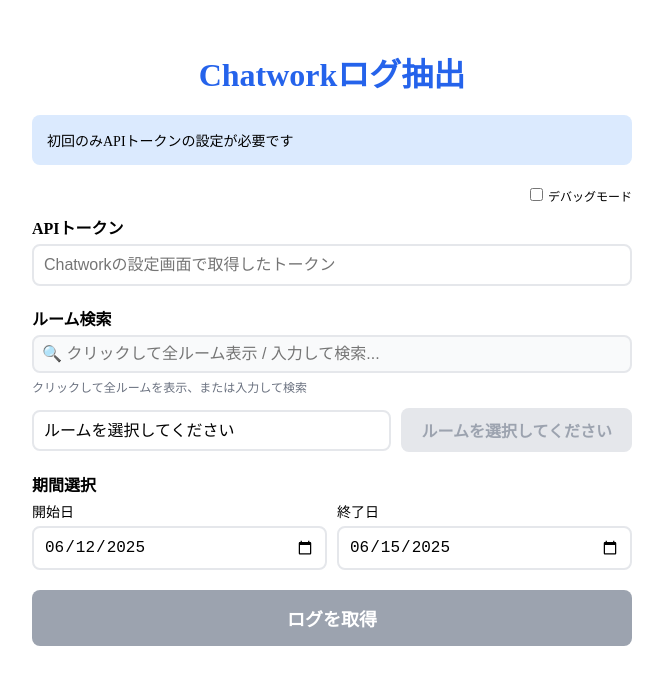
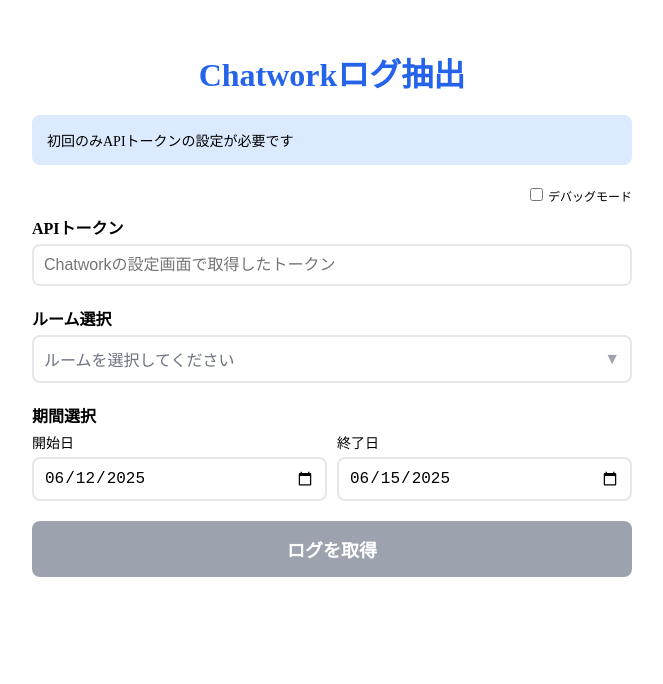
Before and after one commit to Yusuke0018/chatwork-log-extractor, a Next.js app: page / in a window 1280 px wide. Shown: the top 684 px of the page, without its empty margins (308-971 px from the left). Built offline with nearby package versions, Linux system fonts and the light colour scheme.

Commit message:
Update index.js

```diff
--- a/pages/index.js
+++ b/pages/index.js
@@ -1,6 +1,6 @@
-import React, { useState, useEffect } from 'react';
+import React, { useState, useEffect, useRef } from 'react';
 
-export default function Home() {
+export default function App() {
   const [apiToken, setApiToken] = useState('');
   const [rooms, setRooms] = useState([]);
   const [selectedRoom, setSelectedRoom] = useState('');
@@ -20,6 +20,7 @@ export default function Home() {
   const [roomSearchQuery, setRoomSearchQuery] = useState(''); // ルーム検索用
   const [showSearchDropdown, setShowSearchDropdown] = useState(false); // 検索ドロップダウンの表示状態
   const [searchHighlightIndex, setSearchHighlightIndex] = useState(-1); // キーボード選択用のインデックス
+  const searchInputRef = useRef(null); // 検索入力への参照
 
   useEffect(() => {
     // モバイル判定
@@ -48,6 +49,14 @@ export default function Home() {
 
     return () => window.removeEventListener('resize', checkMobile);
   }, []);
+
+  // 検索ドロップダウンが表示されたら入力欄にフォーカス
+  useEffect(() => {
+    if (showSearchDropdown && searchInputRef.current) {
+      searchInputRef.current.focus();
+    }
+  }, [showSearchDropdown]);
+
 
   // ルーム検索フィルタリング
   const filteredRooms = rooms.filter(room => {
@@ -574,6 +583,8 @@ export default function Home() {
     }
   };
 
+  const selectedRoomName = rooms.find(r => String(r.room_id) === String(selectedRoom))?.name || `ID: ${selectedRoom}`;
+
   return (
     <div style={{
       padding: isMobile ? '10px' : '20px',
@@ -771,10 +782,12 @@ export default function Home() {
                     borderRadius: '8px',
                     display: 'flex',
                     justifyContent: 'space-between',
-                    alignItems: 'center'
+                    alignItems: 'center',
+                    flexWrap: 'wrap',
+                    gap: '10px'
                   }}
                 >
-                  <div style={{ flex: 1 }}>
+                  <div style={{ flex: '1 1 200px' }}>
                     <span style={{ fontWeight: 'bold', color: '#0284c7' }}>
                       ⏰ {room.roomName || `ルームID: ${room.roomId}`}
                     </span>
@@ -783,7 +796,7 @@ export default function Home() {
                       次回: {nextSaveDate}
                     </div>
                   </div>
-                  <div style={{ display: 'flex', alignItems: 'center', gap: '10px' }}>
+                  <div style={{ display: 'flex', alignItems: 'center', gap: '10px', flexShrink: 0 }}>
                     <div style={{ display: 'flex', alignItems: 'center', gap: '5px' }}>
                       <span style={{ fontSize: '14px', color: '#64748b' }}>
                         保存期間:
@@ -859,6 +872,7 @@ export default function Home() {
         />
       </div>
 
+      {/* ----- ここからルーム選択UI ----- */}
       <div style={{ marginBottom: '20px' }}>
         <label style={{
           display: 'block',
@@ -866,83 +880,40 @@ export default function Home() {
           fontWeight: 'bold',
           fontSize: isMobile ? '14px' : '16px'
         }}>
-          ルーム検索
+          ルーム選択
         </label>
 
-        {/* ルーム検索ボックス */}
-        {rooms.length > 0 && (
-          <div style={{ marginBottom: '10px', position: 'relative' }}>
         <div style={{ position: 'relative' }}>
-              <input
-                type="text"
-                value={roomSearchQuery}
-                onChange={(e) => {
-                  setRoomSearchQuery(e.target.value);
-                  setShowSearchDropdown(true);
-                  setSearchHighlightIndex(-1);
-                }}
-                onKeyDown={handleSearchKeyDown}
-                onFocus={() => {
-                  setShowSearchDropdown(true);
-                }}
-                onBlur={() => {
-                  // 少し遅延を入れて、クリックが完了してから閉じる
-                  setTimeout(() => {
-                    setShowSearchDropdown(false);
-                    setSearchHighlightIndex(-1);
-                  }, 200);
-                }}
-                placeholder="🔍 クリックして全ルーム表示 / 入力して検索..."
-                autoComplete="off"
+          <button
+            onClick={() => setShowSearchDropdown(true)}
+            disabled={rooms.length === 0}
             style={{
               width: '100%',
-                  padding: isMobile ? '10px 40px 10px 10px' : '8px 40px 8px 8px',
+              padding: isMobile ? '12px' : '10px',
               border: '2px solid #e5e7eb',
               borderRadius: '8px',
               fontSize: '16px',
+              backgroundColor: selectedRoom && isAutoSaveEnabled(selectedRoom) ? '#f0f9ff' : 'white',
               boxSizing: 'border-box',
               WebkitAppearance: 'none',
-                  backgroundColor: '#f9fafb'
+              textAlign: 'left',
+              display: 'flex',
+              justifyContent: 'space-between',
+              alignItems: 'center',
+              cursor: rooms.length > 0 ? 'pointer' : 'not-allowed',
             }}
-              />
-              {roomSearchQuery && (
-                <button
-                  onClick={() => {
-                    setRoomSearchQuery('');
-                    setShowSearchDropdown(false);
-                    setSearchHighlightIndex(-1);
-                  }}
-                  style={{
-                    position: 'absolute',
-                    right: '10px',
-                    top: '50%',
-                    transform: 'translateY(-50%)',
-                    background: 'none',
-                    border: 'none',
-                    cursor: 'pointer',
-                    fontSize: '20px',
-                    color: '#6b7280',
-                    padding: '5px'
-                  }}
-                  aria-label="検索をクリア"
           >
-                  ×
+            <span style={{
+              color: selectedRoom ? '#1f2937' : '#6b7280',
+              overflow: 'hidden',
+              textOverflow: 'ellipsis',
+              whiteSpace: 'nowrap',
+            }}>
+              {selectedRoom ? (isAutoSaveEnabled(selectedRoom) ? '⏰ ' : '') + selectedRoomName : 'ルームを選択してください'}
+            </span>
+            <span style={{color: '#9ca3af'}}>▼</span>
           </button>
-              )}
-            </div>
 
-            {/* 選択されていない場合のヒント */}
-            {!selectedRoom && !showSearchDropdown && (
-              <p style={{
-                fontSize: '12px',
-                color: '#6b7280',
-                marginTop: '5px'
-              }}>
-                クリックして全ルームを表示、または入力して検索
-              </p>
-            )}
-
-            {/* 検索候補ドロップダウン */}
           {showSearchDropdown && (
             <div style={{
               position: 'absolute',
@@ -954,16 +925,49 @@ export default function Home() {
               border: '2px solid #e5e7eb',
               borderRadius: '8px',
               boxShadow: '0 4px 6px rgba(0, 0, 0, 0.1)',
-                maxHeight: '300px',
-                overflow: 'auto',
               zIndex: 100
             }}>
-                {!roomSearchQuery ? (
-                  // 検索窓が空の場合は全ルームを表示
-                  rooms.map((room, index) => (
+              <div style={{ padding: '8px', borderBottom: '1px solid #f3f4f6' }}>
+                  <input
+                    ref={searchInputRef}
+                    type="text"
+                    value={roomSearchQuery}
+                    onChange={(e) => {
+                      setRoomSearchQuery(e.target.value);
+                      setSearchHighlightIndex(-1);
+                    }}
+                    onKeyDown={handleSearchKeyDown}
+                    onBlur={() => {
+                      setTimeout(() => {
+                        setShowSearchDropdown(false);
+                        setSearchHighlightIndex(-1);
+                      }, 200);
+                    }}
+                    placeholder="🔍 ルーム名・IDで検索..."
+                    autoComplete="off"
+                    style={{
+                      width: '100%',
+                      padding: '8px',
+                      border: '2px solid #e5e7eb',
+                      borderRadius: '8px',
+                      fontSize: '16px',
+                      boxSizing: 'border-box',
+                      WebkitAppearance: 'none',
+                    }}
+                  />
+              </div>
+
+              <div style={{ maxHeight: '300px', overflow: 'auto' }}>
+                {filteredRooms.length === 0 ? (
+                  <div style={{ padding: '12px', color: '#6b7280', textAlign: 'center', fontSize: '14px' }}>
+                    該当するルームが見つかりません
+                  </div>
+                ) : (
+                  filteredRooms.map((room, index) => (
                     <div
                       key={room.room_id}
                       onClick={() => selectSearchCandidate(room.room_id)}
+                      onMouseEnter={() => setSearchHighlightIndex(index)}
                       style={{
                         padding: '12px',
                         cursor: 'pointer',
@@ -975,87 +979,13 @@ export default function Home() {
                         backgroundColor: index === searchHighlightIndex ? '#e0f2fe' :
                           String(room.room_id) === String(selectedRoom) ? '#f0f9ff' : 'transparent'
                       }}
-                      onMouseEnter={(e) => {
-                        e.currentTarget.style.backgroundColor = '#f3f4f6';
-                        setSearchHighlightIndex(index);
-                      }}
-                      onMouseLeave={(e) => {
-                        e.currentTarget.style.backgroundColor =
-                          index === searchHighlightIndex ? '#e0f2fe' :
-                          String(room.room_id) === String(selectedRoom) ? '#f0f9ff' : 'transparent';
-                      }}
                     >
-                      {isAutoSaveEnabled(room.room_id) && (
-                        <span style={{ fontSize: '14px' }}>⏰</span>
-                      )}
+                      {isAutoSaveEnabled(room.room_id) && <span style={{ fontSize: '14px' }}>⏰</span>}
                       <div style={{ flex: 1 }}>
                         <div style={{ fontWeight: 'bold', color: '#1f2937' }}>
                           {room.name}
                           {String(room.room_id) === String(selectedRoom) && (
-                            <span style={{
-                              marginLeft: '8px',
-                              fontSize: '12px',
-                              color: '#0ea5e9',
-                              fontWeight: 'normal'
-                            }}>
-                              ✓ 選択中
-                            </span>
-                          )}
-                        </div>
-                        <div style={{ fontSize: '12px', color: '#6b7280' }}>
-                          ID: {room.room_id}
-                        </div>
-                      </div>
-                    </div>
-                  ))
-                ) : filteredRooms.length === 0 ? (
-                  <div style={{
-                    padding: '12px',
-                    color: '#6b7280',
-                    textAlign: 'center',
-                    fontSize: '14px'
-                  }}>
-                    該当するルームが見つかりません
-                  </div>
-                ) : (
-                  filteredRooms.map((room, index) => (
-                    <div
-                      key={room.room_id}
-                      onClick={() => selectSearchCandidate(room.room_id)}
-                      style={{
-                        padding: '12px',
-                        cursor: 'pointer',
-                        borderBottom: '1px solid #f3f4f6',
-                        display: 'flex',
-                        alignItems: 'center',
-                        gap: '8px',
-                        transition: 'background-color 0.2s',
-                        backgroundColor: index === searchHighlightIndex ? '#e0f2fe' :
-                                       String(room.room_id) === String(selectedRoom) ? '#f0f9ff' : 'transparent'
-                      }}
-                      onMouseEnter={(e) => {
-                        e.currentTarget.style.backgroundColor = '#f3f4f6';
-                        setSearchHighlightIndex(index);
-                      }}
-                      onMouseLeave={(e) => {
-                        e.currentTarget.style.backgroundColor =
-                          index === searchHighlightIndex ? '#e0f2fe' :
-                          String(room.room_id) === String(selectedRoom) ? '#f0f9ff' : 'transparent';
-                      }}
-                    >
-                      {isAutoSaveEnabled(room.room_id) && (
-                        <span style={{ fontSize: '14px' }}>⏰</span>
-                      )}
-                      <div style={{ flex: 1 }}>
-                        <div style={{ fontWeight: 'bold', color: '#1f2937' }}>
-                          {room.name}
-                          {String(room.room_id) === String(selectedRoom) && (
-                            <span style={{
-                              marginLeft: '8px',
-                              fontSize: '12px',
-                              color: '#0ea5e9',
-                              fontWeight: 'normal'
-                            }}>
+                            <span style={{ marginLeft: '8px', fontSize: '12px', color: '#0ea5e9', fontWeight: 'normal' }}>
                               ✓ 選択中
                             </span>
                           )}
@@ -1067,90 +997,43 @@ export default function Home() {
                     </div>
                   ))
                 )}
-                <div style={{
-                  padding: '8px 12px',
-                  backgroundColor: '#f9fafb',
-                  borderTop: '1px solid #e5e7eb',
-                  fontSize: '12px',
-                  color: '#6b7280',
-                  textAlign: 'center'
-                }}>
-                  {roomSearchQuery ?
-                    `${filteredRooms.length}件 / 全${rooms.length}件` :
-                    `全${rooms.length}件`
-                  }
+              </div>
+
+              <div style={{ padding: '8px 12px', backgroundColor: '#f9fafb', borderTop: '1px solid #e5e7eb', fontSize: '12px', color: '#6b7280', textAlign: 'center' }}>
+                {roomSearchQuery ? `${filteredRooms.length}件 / 全${rooms.length}件` : `全${rooms.length}件`}
                 {((roomSearchQuery && filteredRooms.length > 0) || (!roomSearchQuery && rooms.length > 0)) && (
-                    <span style={{ marginLeft: '8px' }}>
-                      ↑↓キーで選択
-                    </span>
+                  <span style={{ marginLeft: '8px' }}>↑↓キーで選択</span>
                 )}
               </div>
             </div>
           )}
         </div>
-        )}
 
-        <div style={{
-          display: 'flex',
-          gap: '10px',
-          flexDirection: isMobile ? 'column' : 'row',
-          alignItems: 'center'
-        }}>
-          <select
-            value={selectedRoom}
-            onChange={(e) => {
-              console.log('ルーム選択変更:', e.target.value);
-              setSelectedRoom(e.target.value);
-              setRoomSearchQuery(''); // 選択したら検索をクリア
-            }}
-            style={{
-              flex: 1,
-              padding: isMobile ? '12px' : '10px',
-              border: '2px solid #e5e7eb',
-              borderRadius: '8px',
-              fontSize: '16px',
-              backgroundColor: selectedRoom && isAutoSaveEnabled(selectedRoom) ? '#f0f9ff' : 'white',
-              boxSizing: 'border-box',
-              WebkitAppearance: 'none'
-            }}
-            disabled={rooms.length === 0}
-          >
-            <option value="">ルームを選択してください</option>
-            {rooms.map((room) => (
-              <option key={room.room_id} value={room.room_id}>
-                {isAutoSaveEnabled(room.room_id) ? '⏰ ' : ''}{room.name}
-              </option>
-            ))}
-          </select>
-          <div style={{
-            display: 'flex',
-            gap: '10px',
-            flexDirection: isMobile ? 'column' : 'row',
-            alignItems: 'stretch'
-          }}>
+        {/* かんたん定期保存UI */}
+        {selectedRoom && (
+          <div style={{ marginTop: '10px' }}>
             <button
               onClick={toggleAutoSave}
               disabled={!selectedRoom || (!isAutoSaveEnabled(selectedRoom) && autoSaveRooms.length >= 10)}
               style={{
-                padding: isMobile ? '12px 20px' : '10px 20px',
+                padding: '10px 20px',
                 backgroundColor: !selectedRoom ? '#e5e7eb' : isAutoSaveEnabled(selectedRoom) ? '#ef4444' : autoSaveRooms.length >= 10 ? '#9ca3af' : '#10b981',
-                color: !selectedRoom ? '#9ca3af' : 'white',
+                color: 'white',
                 border: 'none',
                 borderRadius: '8px',
                 cursor: selectedRoom && (isAutoSaveEnabled(selectedRoom) || autoSaveRooms.length < 10) ? 'pointer' : 'not-allowed',
                 fontWeight: 'bold',
                 fontSize: '16px',
                 width: '100%',
-                WebkitAppearance: 'none'
+                WebkitAppearance: 'none',
+                marginBottom: '10px'
               }}
             >
               {!selectedRoom ? 'ルームを選択してください' : isAutoSaveEnabled(selectedRoom) ? '🔴 かんたん定期保存を解除' : autoSaveRooms.length >= 10 ? '❌ 上限に達しています' : '🟢 かんたん定期保存をON'}
             </button>
-          </div>
-        </div>
 
-        {selectedRoom && !isAutoSaveEnabled(selectedRoom) && autoSaveRooms.length < 10 && (
-          <div style={{ marginTop: '10px', display: 'flex', alignItems: 'center', gap: '10px' }}>
+            {!isAutoSaveEnabled(selectedRoom) && autoSaveRooms.length < 10 && (
+              <div style={{ display: 'flex', alignItems: 'center', gap: '10px' }}>
                 <span style={{ fontSize: '14px' }}>かんたん定期保存の期間:</span>
                 <select
                   value={autoSaveDays}
@@ -1169,19 +1052,16 @@ export default function Home() {
               </div>
             )}
 
-        {selectedRoom && (
-          <p style={{
-            fontSize: '12px',
-            marginTop: '5px',
-            color: isAutoSaveEnabled(selectedRoom) ? '#0ea5e9' : '#6b7280',
-            fontWeight: isAutoSaveEnabled(selectedRoom) ? 'bold' : 'normal'
-          }}>
+            <p style={{ fontSize: '12px', marginTop: '5px', color: isAutoSaveEnabled(selectedRoom) ? '#0ea5e9' : '#6b7280', fontWeight: isAutoSaveEnabled(selectedRoom) ? 'bold' : 'normal' }}>
               {isAutoSaveEnabled(selectedRoom)
                 ? `✅ このルームは${getAutoSaveDays(selectedRoom)}日ごとにかんたん定期保存されます`
                 : '❌ このルームはかんたん定期保存されていません'}
             </p>
+          </div>
         )}
       </div>
+      {/* ----- ここまでルーム選択UI ----- */}
+
 
       <div style={{ marginBottom: '20px' }}>
         <label style={{
```
Lines whose indentation alone changed are shown as unchanged.
